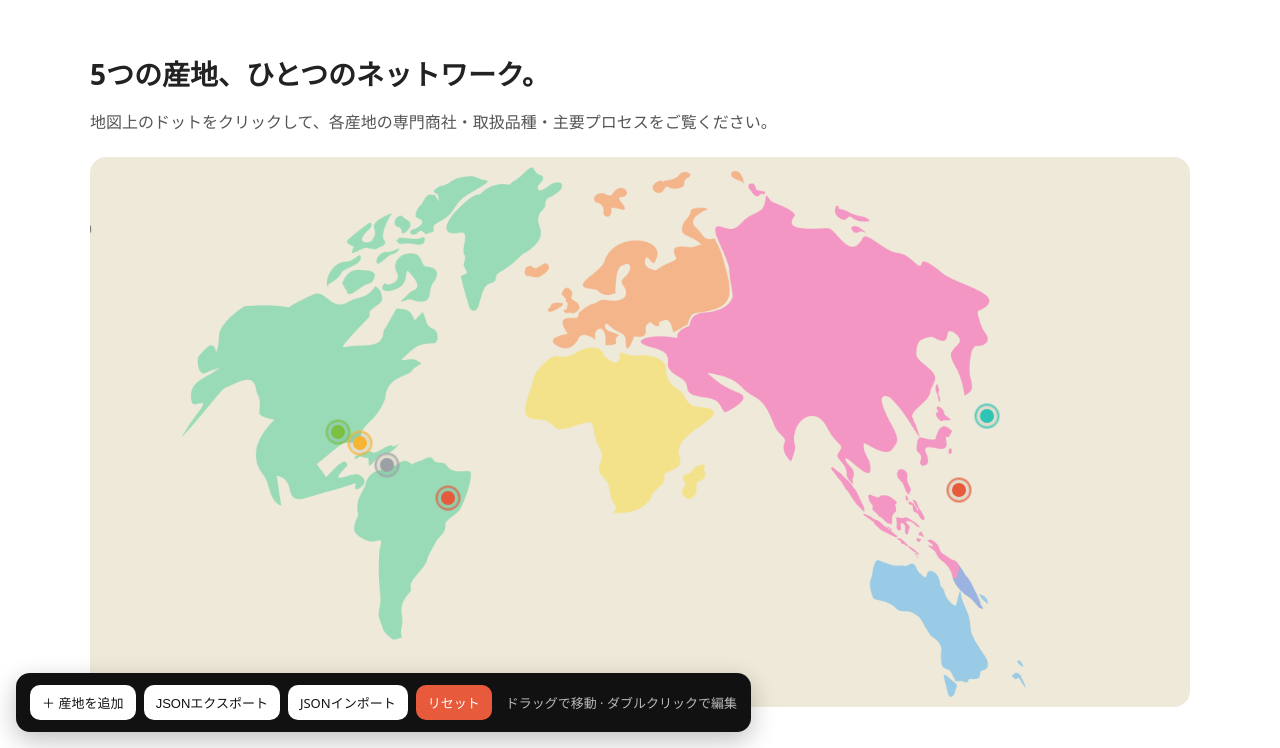
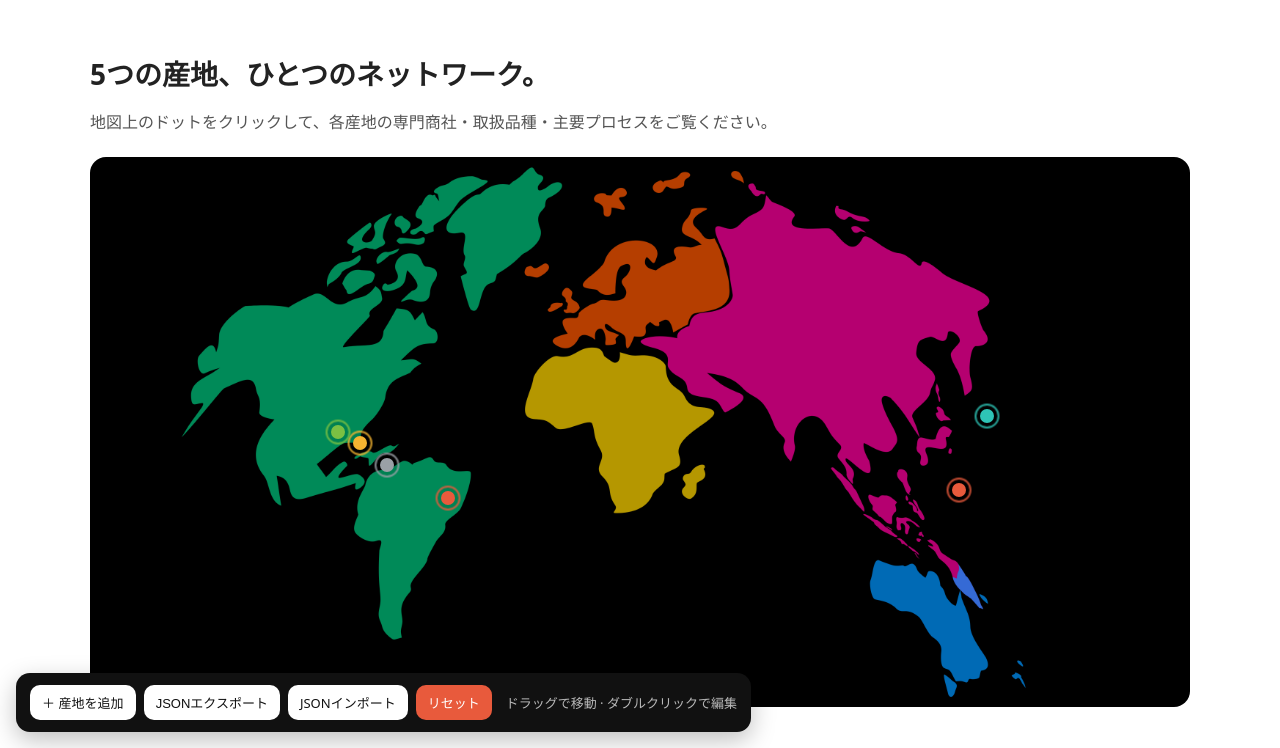
Before and after one commit to Itoh-M/LinkOne, a plain HTML site: page index.html in a window 1280 px wide. Shown: the part 52-800 px from the top of the page. Drawn offline with Linux system fonts and the light colour scheme.

Commit message:
Make world map background black and remove map opacity

```diff
--- a/index.html
+++ b/index.html
@@ -11,8 +11,8 @@ header img{height:56px;}
 main{max-width:1100px;margin:40px auto;padding:0 24px;}
 h2{font-size:28px;margin:40px 0 8px;}
 p.lead{color:#555;margin-bottom:24px;}
-.origins-map-wrapper{position:relative;width:100%;aspect-ratio:2/1;background:#eee9d8;border-radius:16px;overflow:hidden;user-select:none;}
-.map-bg{position:absolute;inset:0;width:100%;height:100%;object-fit:cover;opacity:.5;}
+.origins-map-wrapper{position:relative;width:100%;aspect-ratio:2/1;background:#000;border-radius:16px;overflow:hidden;user-select:none;}
+.map-bg{position:absolute;inset:0;width:100%;height:100%;object-fit:cover;opacity:1;}
 .origins-dots-layer{position:absolute;inset:0;}
 .origin-dot{position:absolute;width:14px;height:14px;border-radius:50%;transform:translate(-50%,-50%);background:var(--c,#e85a3c);box-shadow:0 0 0 4px rgba(0,0,0,.06);cursor:pointer;z-index:2;}
 .origin-dot.blink::after{content:"";position:absolute;inset:-6px;border-radius:50%;border:2px solid var(--c,#e85a3c);animation:pulse 1.6s ease-out infinite;}
```
